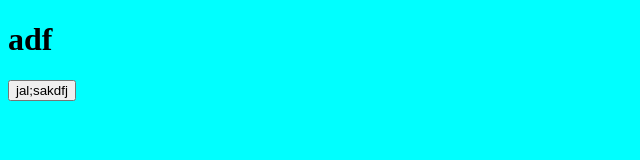
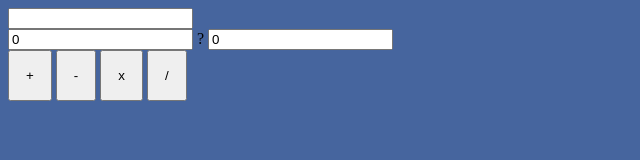
Before and after one commit to TomBeadie/Simple-Calculator, a plain HTML site: page index.html in a window 1280 px wide. Shown: the whole page, without its empty margins (0-640 px from the left). Drawn offline with Linux system fonts and the light colour scheme.

Commit message:
Stub up html structure

```diff
--- a/index.html
+++ b/index.html
@@ -1,14 +1,23 @@
 <!DOCTYPE html>
 <html lang="en">
-<head>
-    <meta charset="UTF-8">
-    <meta name="viewport" content="width=device-width, initial-scale=1.0">
-    <link rel="stylesheet" href="main.css">
+  <head>
+    <meta charset="UTF-8" />
+    <meta name="viewport" content="width=device-width, initial-scale=1.0" />
+    <link rel="stylesheet" href="main.css" />
     <script defer src="app.js"></script>
     <title>Calculator</title>
-</head>
-<body>
-    <h1 class="hello">adf</h1>
-    <button>jal;sakdfj</button>
-</body>
+  </head>
+  <body>
+    <input id="mathResult" type="number" />
+    <div id="mathInputs">
+      <input class="math-input" id="mathInput1" value="0" type="number" /> ?
+      <input class="math-input" id="mathInput2" value="0" type="number" />
+    </div>
+    <div id="operators">
+      <button class="operator" id="plus">+</button>
+      <button class="operator" id="minus">-</button>
+      <button class="operator" id="times">x</button>
+      <button class="operator" id="divided">/</button>
+    </div>
+  </body>
 </html>
--- a/main.css
+++ b/main.css
@@ -1,5 +1,10 @@
 
 body{
-    background-color: aqua;
+    background-color: rgb(70, 101, 158);
     color: black
 }
+
+
+button {
+    padding: 1rem;
+}
```
